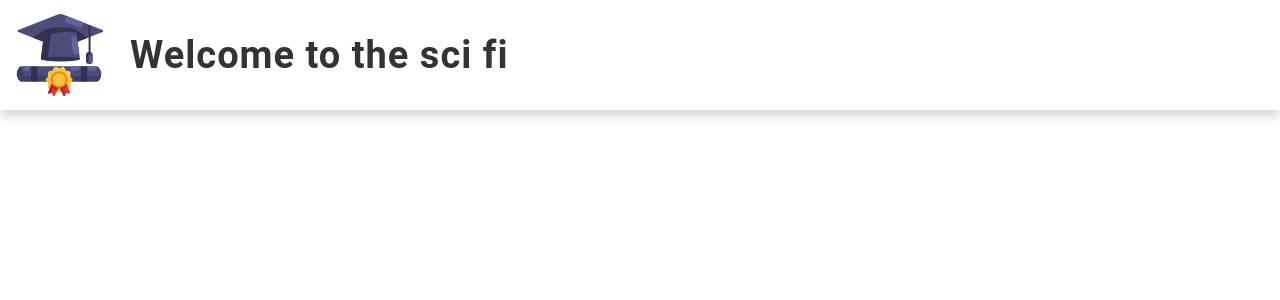
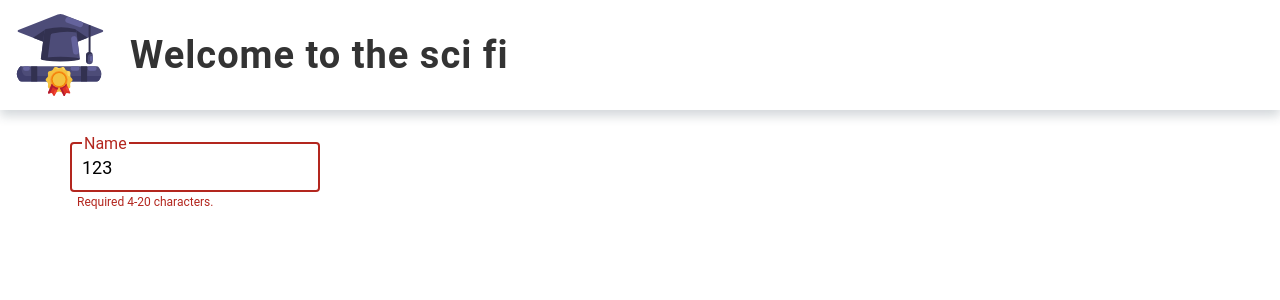
Before and after one commit to azizko1337/trainings-app, a Next.js app: page /createCourse in a window 1280 px wide. Shown: the top 300 px of the page. Built offline with nearby package versions, Linux system fonts and the light colour scheme.

Commit message:
Created Input component

```diff
--- /dev/null
+++ b/src/components/Form/Input/Error.ts
@@ -0,0 +1,17 @@
+import styled from "styled-components";
+
+type Props = {
+    error: boolean;
+}
+
+const Error = styled.span<Props>`
+    display: ${({error}) => error ? "block" : "none"};
+    position: absolute;
+    top: 100%;
+    left: 0;
+    padding: 5px;
+    font-size: 12px;
+    color: ${({theme}) => theme.colors.error};
+`;
+
+export default Error;
--- /dev/null
+++ b/src/components/Form/Input/Input.tsx
@@ -0,0 +1,29 @@
+import { ChangeEventHandler } from "react";
+import InputContainer from "./InputContainer";
+import InputLabel from "./InputLabel";
+import InputInput from "./InputInput";
+import Error from "./Error";
+
+type Props = {
+  id: string;
+  type: string;
+  label: string;
+  placeholder: string;
+  value: string;
+  changeHandler: ChangeEventHandler;
+  error?: string;
+}
+
+function Input(props: Props) {
+  const {id, type, label, placeholder, value, changeHandler, error=""} = props;
+
+  return (
+    <InputContainer error={error.length>0}>
+      <InputLabel htmlFor={id}>{label}</InputLabel>
+      <InputInput id={id} name={id} placeholder={placeholder} type={type} value={value} onChange={changeHandler}/>
+      <Error error={error.length>0}>{error}</Error>
+    </InputContainer>
+  );
+}
+
+export default Input;
--- /dev/null
+++ b/src/components/Form/Input/InputContainer.ts
@@ -0,0 +1,35 @@
+import styled from "styled-components";
+
+type Props = {
+    error: boolean;
+}
+
+const InputContainer = styled.div<Props>`
+    border: 1px solid ${props => props.theme.colors.secondary};
+    width: 250px;
+    height: 50px;
+    padding: 0 10px;
+    position: relative;
+    display: flex;
+    align-items: center;
+    border-radius: 4px;
+    margin-top: 12px;
+
+    &:has(> input:focus) {
+        border-width: 3px;
+    }
+    &:has(> select:focus) {
+        border-width: 3px;
+    }
+
+    ${({error, theme}) => error ? `
+        border-color: ${theme.colors.error};
+        border-width: 2px;
+
+        & > label{
+            color: ${theme.colors.error};
+        }
+    ` : null}
+`
+
+export default InputContainer;
--- /dev/null
+++ b/src/components/Form/Input/InputInput.ts
@@ -0,0 +1,10 @@
+import styled from "styled-components";
+
+const InputInput = styled.input`
+    font-size: 18px;
+    border: none;
+    outline: none;
+    width: 100%;
+`
+
+export default InputInput;
--- /dev/null
+++ b/src/components/Form/Input/InputLabel.ts
@@ -0,0 +1,12 @@
+import styled from "styled-components";
+
+const InputLabel = styled.label`
+    position: absolute;
+    top: -12px;
+    left: 10px;
+    font-size: 16px;
+    background-color: ${({ theme }) => theme.colors.background};
+    padding: 2px;
+`
+
+export default InputLabel;
--- a/src/pages/createCourse.tsx
+++ b/src/pages/createCourse.tsx
@@ -1,6 +1,8 @@
+import Input from "@/components/Form/Input/Input";
+
 function CreateCourse(){
     return (
-        <div></div>
+        <Input id="course-name" type="text" label="Name" placeholder="Type name" value="123" changeHandler={() => {}} error={"Required 4-20 characters."}/>
     )
 }
 
--- a/src/styles/Theme.ts
+++ b/src/styles/Theme.ts
@@ -6,7 +6,7 @@ const Theme = {
         background: '#fff',
         text: '#333333',
         success: '#0070f3',
-        error: '#ff0000',
+        error: '#b3261e',
     },
     size: {
         S: '12px',
```
